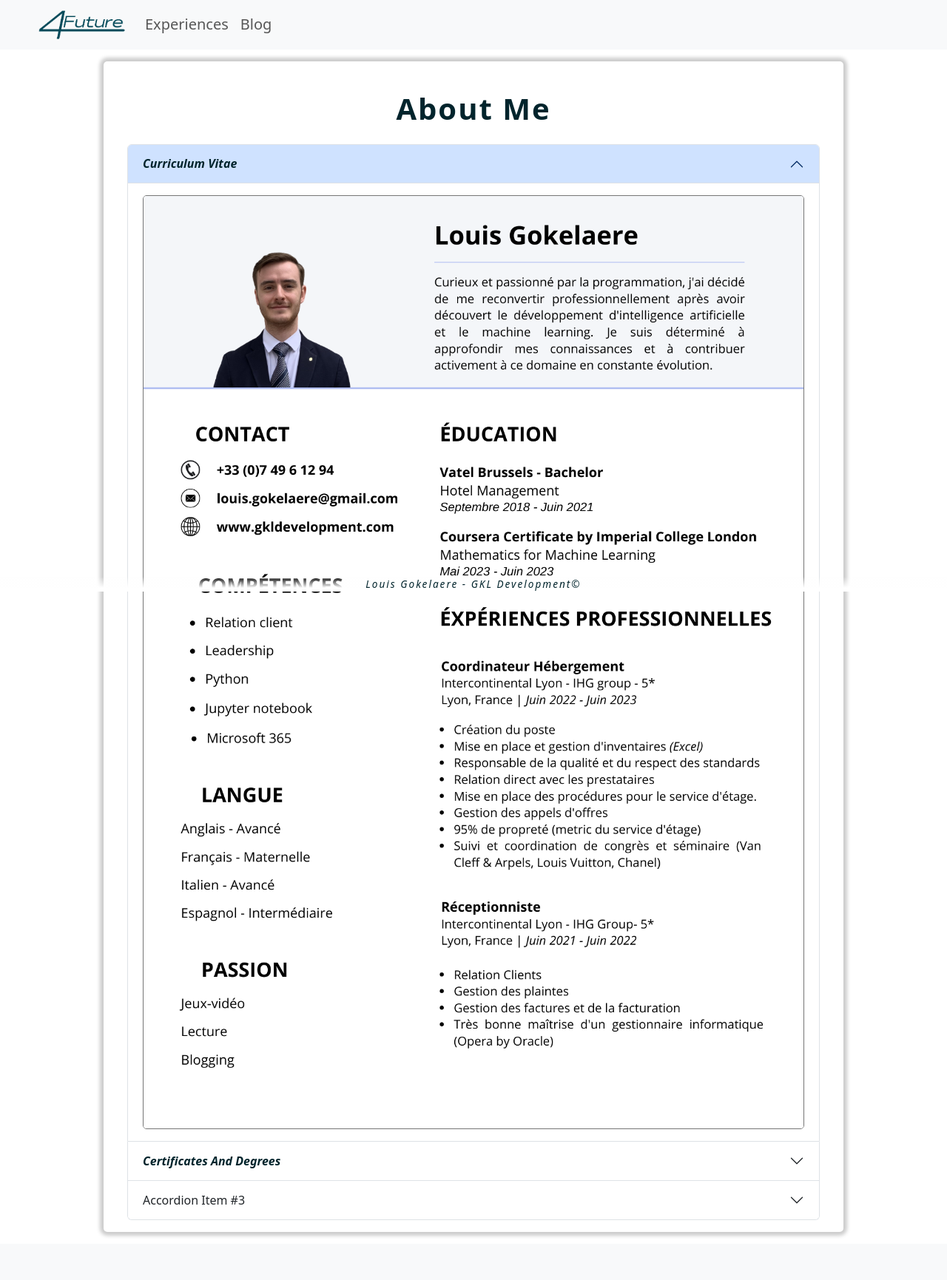
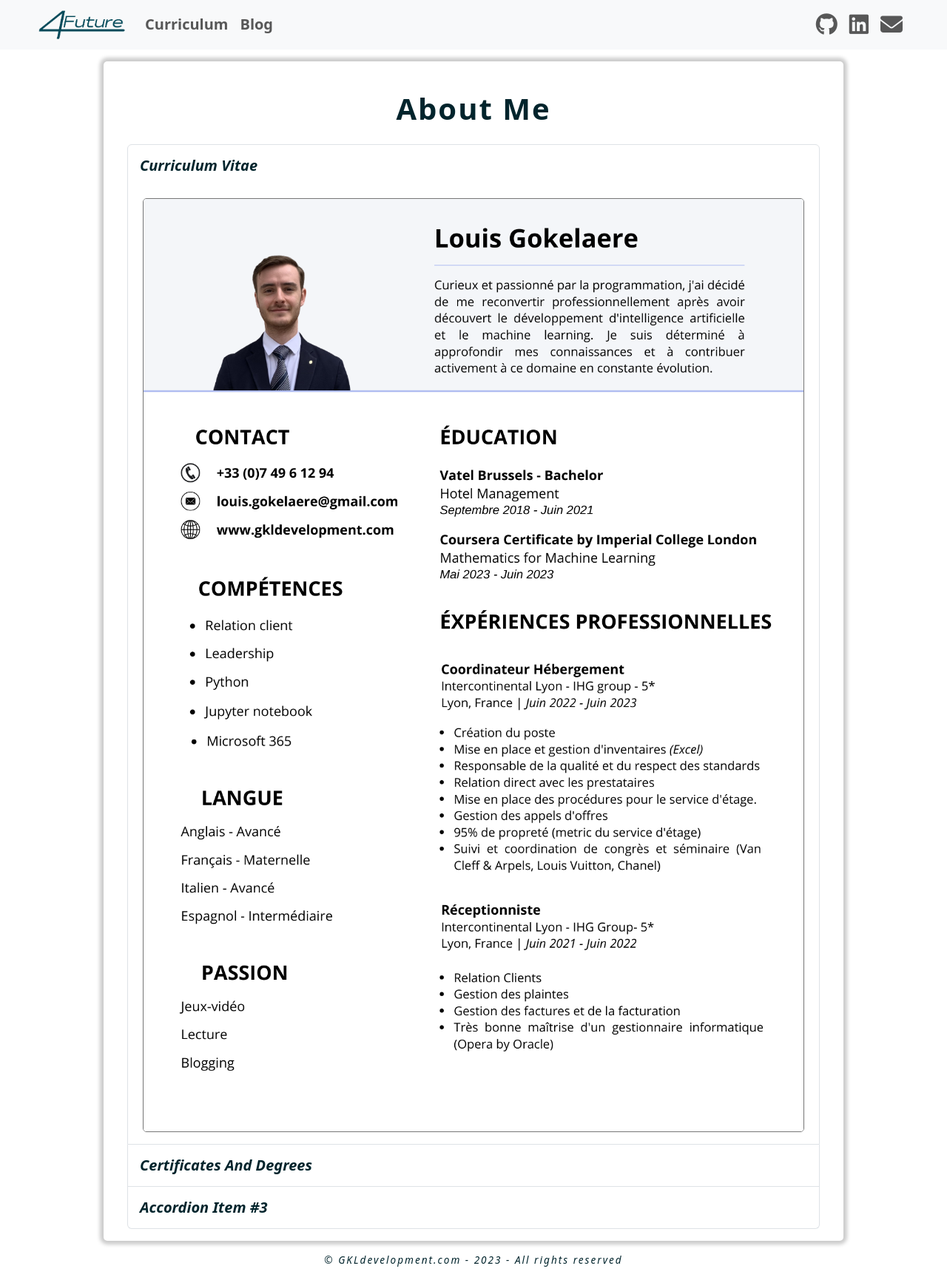
Before and after one commit to CD777XC/flask-portfolio, a Flask app: page /exp in a window 1280 px wide. Shown: the whole page at 74% size. Before the commit the page ends 1672 px from the top, so only its background shows below. Run offline with Flask 3, Linux system fonts and the light colour scheme; some libraries are stand-ins or nearby versions.

Commit message:
add social icon links

```diff
--- a/static/css/style.css
+++ b/static/css/style.css
@@ -3,6 +3,7 @@
   --dark-blue: #00242c;
   --grey: #767676;
   --shadow: #cccccc;
+  --hover: #f2f8fa;
   --link_green : #A6D3A0;
   --link-g-hover:#c7f4c1;
   --lp-link : #63bed9;
@@ -37,6 +38,23 @@ img{
 
 .navbar {
   font-size: 1.25em;
+}
+
+.nav-link{
+  font-weight: 600;
+}
+
+.social {
+  flex-direction: row;
+}
+
+.social-link{
+  padding-right: 1rem;
+  text-decoration: none;
+}
+
+.social-icon{
+  color: inherit;
 }
 
 .navbar .navbar-toggler:focus {
@@ -107,13 +125,10 @@ img{
 /* Footer */
 
 
-footer{
+.footer{
   width: 100%;
-  background: linear-gradient(to top, white 25%, transparent 100%);
-  position: fixed;
-  bottom: 0px;
-  left: 50%;
-  transform: translateX(-50%);
+  margin: 0 auto;
+  margin-bottom: 1rem;
 }
 
 .credits{
@@ -242,6 +257,27 @@ footer{
   border-radius: 5px;
 }
 
+.display-button{
+  display: flex;
+  width: 100%;
+  background-color: transparent;
+  text-align: left;
+  font-size: 1.25rem;
+  font-weight: 700;
+  font-style: italic;
+  padding: 1rem;
+  border: none;
+}
+
+.display-button:hover{
+  background-color: var(--hover);
+}
+/* .display-button:active{
+  border: 1px solid var(--light-blue);
+  border-radius: 5px;
+} */
+
+
 /* Responsive adaptatation */
 
 @media (min-width: 1050px)  {
@@ -251,6 +287,12 @@ footer{
     border-radius: 5px;
     box-shadow: 0px 0px 5px 5px var(--shadow);
   }
+
+  /* Navbar */
+  .social{
+    margin-left: auto;
+  }
+
   /* Blog articles responsiveness */
   .blog-header {
     display: flex;
--- a/templates/exp.html
+++ b/templates/exp.html
@@ -9,20 +9,20 @@
     <div class="accordion experiences" id="accordionExample">
         <div class="accordion-item">
           <h2 class="accordion-header">
-            <button class="accordion-button" type="button" data-bs-toggle="collapse" data-bs-target="#collapseOne" aria-expanded="true" aria-controls="collapseOne">
-              <strong><i>Curriculum Vitae</i></strong>
+            <button class="display-button" type="button" data-bs-toggle="collapse" data-bs-target="#collapseOne" aria-expanded="true" aria-controls="collapseOne">
+              Curriculum Vitae
             </button>
           </h2>
           <div id="collapseOne" class="accordion-collapse collapse show" data-bs-parent="#accordionExample">
             <div class="accordion-body">
-              <img src="{{ url_for('static', filename='/img/exp/myCV.png') }}" alt="CV-Louis-Gokelaere">
+              <a href="./static/img/exp/myCV.png" alt="myCV" target="_blank"><img src="{{ url_for('static', filename='/img/exp/myCV.png') }}" alt="CV-Louis-Gokelaere"></a>
             </div>
           </div>
         </div>
         <div class="accordion-item">
           <h2 class="accordion-header">
-            <button class="accordion-button collapsed" type="button" data-bs-toggle="collapse" data-bs-target="#collapseTwo" aria-expanded="false" aria-controls="collapseTwo">
-              <strong class="text-capitalize"><i>certificates and degrees</i></strong>
+            <button class="display-button collapsed text-capitalize" type="button" data-bs-toggle="collapse" data-bs-target="#collapseTwo" aria-expanded="false" aria-controls="collapseTwo">
+              certificates and degrees
             </button>
           </h2>
           <div id="collapseTwo" class="accordion-collapse collapse" data-bs-parent="#accordionExample">
@@ -31,12 +31,12 @@
                 <li>
                   <strong>Hôtel Management Bachelor degree</strong>
                   <br>
-                  Vatel Brussels
+                  <a href="https://www.vatel-brussels.be/" target="_blank" alt="Vatel Brussels">Vatel Brussels</a>
                   <br>
                   <i>September 2019 - June 2021</i>
                 </li>
                 <li>
-                  <strong>Mathematics for Machine Learning spec.</strong>
+                  <strong>Mathematics for Machine Learning</strong>
                   <br>
                   Course certificate by Imperial College of London
                   <br>
@@ -49,7 +49,7 @@
         </div>
         <div class="accordion-item">
           <h2 class="accordion-header">
-            <button class="accordion-button collapsed" type="button" data-bs-toggle="collapse" data-bs-target="#collapseThree" aria-expanded="false" aria-controls="collapseThree">
+            <button class="display-button collapsed" type="button" data-bs-toggle="collapse" data-bs-target="#collapseThree" aria-expanded="false" aria-controls="collapseThree">
               Accordion Item #3
             </button>
           </h2>
--- a/templates/layout.html
+++ b/templates/layout.html
@@ -6,6 +6,7 @@
     <meta name="viewport" content="width=device-width, initial-scale=1.0">
     <link href="{{ url_for('static', filename='/css/bootstrap.css') }}" rel="stylesheet">
     <link href="{{ url_for('static', filename='/css/style.css') }}" rel="stylesheet">
+    <script src="https://kit.fontawesome.com/05f42436cf.js" crossorigin="anonymous"></script>
     <title>GKL Development</title>
 </head>
 <body>
@@ -18,8 +19,13 @@
               </button>
               <div class="collapse navbar-collapse" id="navbarNavAltMarkup">
                 <div class="navbar-nav">
-                  <a class="nav-link" href="./exp">Experiences</a>
+                  <a class="nav-link" href="./exp">Curriculum</a>
                   <a class="nav-link" href="./blog">Blog</a>
+                </div>
+                <div class="navbar-nav social">
+                  <a class="nav-link social-link" href="https://github.com/CD777XC" target="_blank"><i class="fa-brands fa-github fa-xl social-icon"></i></a>
+                  <a class="nav-link social-link" href="https://www.linkedin.com/in/louis-gokelaere/" target="_blank"><i class="fa-brands fa-linkedin fa-xl social-icon"></i></a>
+                  <a class="nav-link social-link" href="" target="_blank"><i class="fa-solid fa-envelope fa-xl social-icon"></i></a>
                 </div>
               </div>
             </div>
@@ -27,8 +33,10 @@
     </header>
     {% block main %}{% endblock %}
     <footer>
-        <p class="credits">Louis Gokelaere - GKL Development&copy; </p>
-    </footer>
+      <div class="footer">
+        <p class="credits">&copy; GKLdevelopment.com - 2023 - All rights reserved  </p>
+      </div>
+      </footer>
     <script src="https://unpkg.com/@popperjs/core@2.13.2/dist/umd/popper.min.js" integrity="sha384-cpSm/ilDFOWiMuF2bj03J6+7/tI9HEI6TfA6ALgHz6tvUg6UxM6Uyx6KvF3VbljP" crossorigin="anonymous"></script>
     <script src="{{ url_for('static', filename='/js/bootstrap.js') }}"></script></body>
 </html>
```
